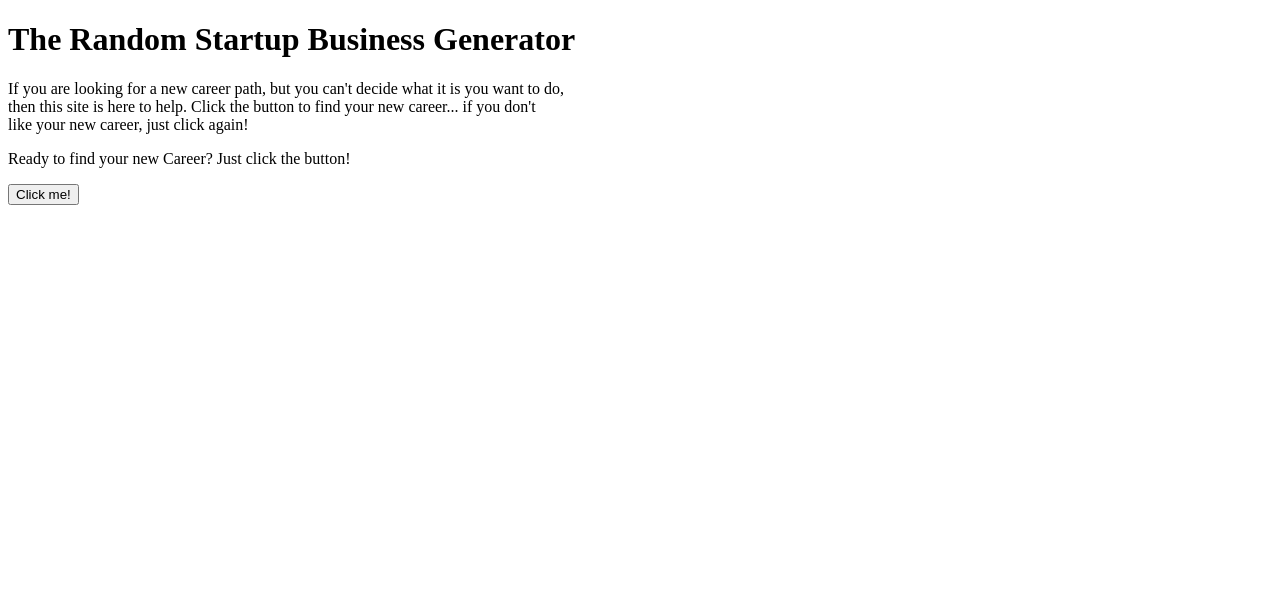
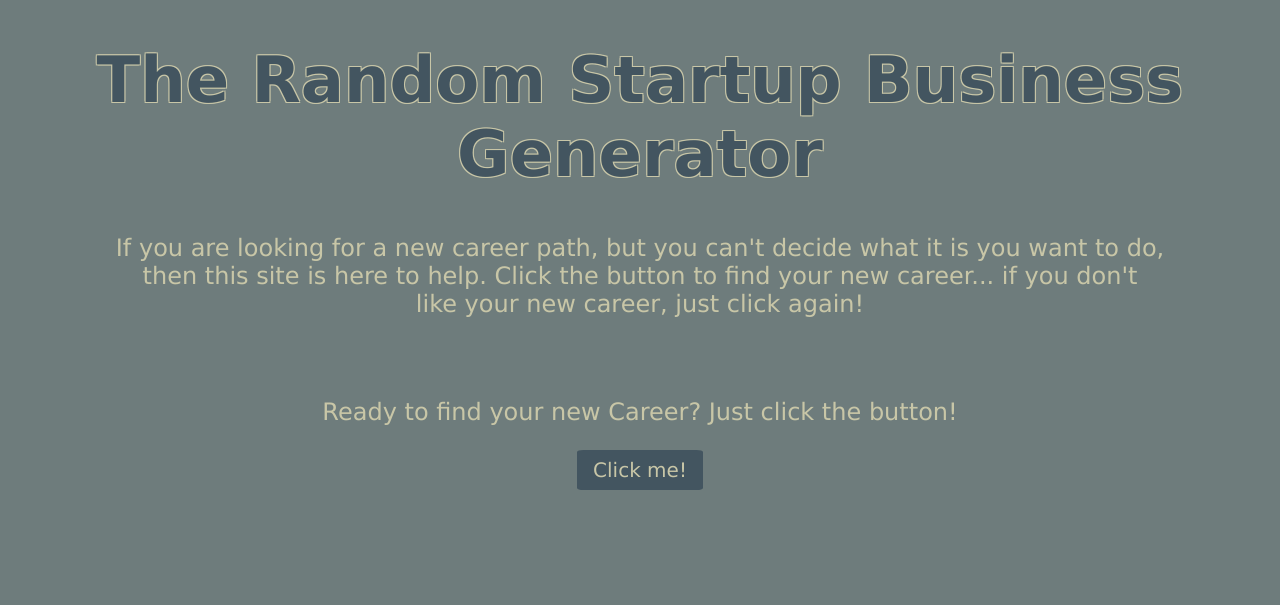
Before and after one commit to TomY-26/mixedMessages, a plain HTML site: page index.html in a window 1280 px wide. Drawn offline with Linux system fonts and the light colour scheme.

Commit message:
Added the styling to css file, linked css to html

```diff
--- a/index.html
+++ b/index.html
@@ -7,42 +7,37 @@
         <title>Random Startup Business Idea Generator</title>
         <meta name="description" content="">
         <meta name="viewport" content="width=device-width, initial-scale=1">
-        <link rel="stylesheet" href="">
+        <link rel="stylesheet" href="./rsgStyles.css">
     </head>
     <body>
-        <div>
+      <header>
         <h1>The Random Startup Business Generator</h1>
-         </div>
-
-        <div>
+      </header>
+      <main>
+        <section class="description">
           <p>If you are looking for a new career path, but you can't decide what it is you want to do,<br>
              then this site is here to help. Click the button to find your new career... if you don't <br>
              like your new career, just click again!
           </p>
-         </div>
+        </section>
 
-        <div>
+        <section class="selector">
           <p>Ready to find your new Career? Just click the button!</p>
-         </div>
+          <button onclick="randomStartup()" class="btn">Click me!</button>
+        </section>
 
-        <div>
-            <button onclick="randomStartup()">Click me!</button>
-         </div>
-
-        <div>
-            <div>
+        <div class="outputs">
+          <div class="outputBox">
             <p id="output1"></p>
           </div>
-
-            <div>
+          <div class="outputBox">
             <p id="output2"></p>
           </div>
-
-            <div>
+          <div class="outputBox">
             <p id="output3"></p>
           </div>
-
         </div>
+    </main>
       <script src="rsgScript.js" async defer></script>
     </body>
 </html>
--- a/rsgStyles.css
+++ b/rsgStyles.css
@@ -0,0 +1,48 @@
+body {background-color: #6e7c7c;
+      text-align: center;
+      font-family: Verdana, Geneva, Tahoma, sans-serif;}
+
+h1 {font-size: 4rem;
+    color: #435560;
+    font-weight: bold;
+    text-shadow:
+        -0.0625rem -0.0625rem 0 #c8c6a7,
+        0.0625rem -0.0625rem 0 #c8c6a7,
+        -0.0625rem 0.0625rem 0 #c8c6a7,
+        0.0625rem 0.0625rem 0 #c8c6a7;}
+
+p {color:#c8c6a7;
+    font-size: 1.5rem;}
+
+.description {margin-bottom: 5rem;}
+
+.selector {margin-bottom: 2rem;}
+
+.outputs {display: flex;
+          justify-content: center;
+          flex-direction: row;
+          align-items: center; }
+
+.outputBox { padding: 0.75rem;
+             margin: 0.75rem;
+            }
+
+.btn {font-family: Verdana, Geneva, Tahoma, sans-serif;
+      font-size: 1.25rem;
+      padding: 0.5rem 1rem;
+      border-radius: 5% 5% 5% 5%;
+      border-style: none;
+      background-color: #435560;
+      color: #c8c6a7;}
+
+.btn:hover {background-color: #c8c6a7;
+           color: #435560;}
+
+#output1, #output2, #output3 {color: #435560;
+                              font-size: 2rem;
+                              font-weight: bold;
+                              text-shadow:
+                              -0.0625rem -0.0625rem 0 #c8c6a7,
+                              0.0625rem -0.0625rem 0 #c8c6a7,
+                              -0.0625rem 0.0625rem 0 #c8c6a7,
+                              0.0625rem 0.0625rem 0 #c8c6a7;}
```
Lines whose indentation alone changed are shown as unchanged.
